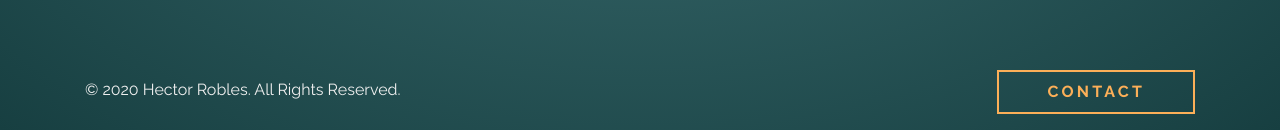
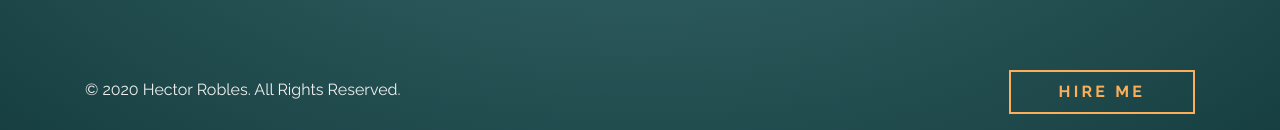
Before and after one commit to htrobles/portfolio, a React (Create React App) app: page / in a window 1280 px wide. Shown: the part 670-800 px from the top of the page. Built offline with nearby package versions, Linux system fonts and the light colour scheme.

Commit message:
include resume download, change project link target to _blank

```diff
--- a/src/components/layouts/Footer.js
+++ b/src/components/layouts/Footer.js
@@ -6,7 +6,7 @@ const Footer = () => {
 			<div className="py-3" id="footer">
 				<div className="container">
 					<span className="d-inline-block py-2">&copy; {(new Date()).getFullYear()} Hector Robles. All Rights Reserved.</span>
-					<button className="d-none d-md-block footer__button" data-toggle="modal" data-target="#contactModal">CONTACT</button>
+					<button className="d-none d-md-block footer__button" data-toggle="modal" data-target="#contactModal">HIRE ME</button>
 				</div>
 			</div>
 
@@ -14,7 +14,7 @@ const Footer = () => {
 				<div className="modal-dialog modal-dialog-centered modal-lg" role="document">
 					<div className="modal-content">
 						<div className="modal-header">
-							<h5 className="modal-title" id="contactModalTitle">CONTACT ME</h5>
+							<h5 className="modal-title" id="contactModalTitle">HIRE ME</h5>
 						</div>
 						<div className="modal-body p-md-5">
 							<div className="row">
@@ -36,8 +36,9 @@ const Footer = () => {
 									</form>
 								</div>
 								<div className="col-lg-6 pl-5">
-									<a href="tel:+639175735851" className="d-block mt-4 mb-3"><i className="mr-3 fas fa-phone-square-alt"></i> +63 917 573 5851</a>
-									<a href="mailto:hjt.robles@gmail.com" className="d-block"><i className="mr-3 fas fa-envelope"></i> hjt.robles@gmail.com</a>
+									<a href="tel:+639175735851" className="d-block mt-4 mb-3"><i className="mr-3 fas fa-phone-square-alt"></i>+63 917 573 5851</a>
+									<a href="mailto:hjt.robles@gmail.com" className="d-block mb-3"><i className="mr-3 fas fa-envelope"></i>hjt.robles@gmail.com</a>
+									<a href="./assets/downloads/hector-robles-resume.pdf" target="_blank" className="d-block"><i className="mr-3 fas fa-file"></i>Download my resume</a>
 								</div>
 							</div>
 						</div>
--- a/src/components/layouts/Portfolio.js
+++ b/src/components/layouts/Portfolio.js
@@ -24,7 +24,7 @@ const Portfolio = () => {
 										<h5 className="project__title">{project.title}</h5>
 										<p className="project__description">{project.description}</p>
 										<div className="project__btn">
-											<a href={project.url} target="blank" className="btn">VIEW PROJECT</a>
+											<a href={project.url} target="_blank" className="btn">VIEW PROJECT</a>
 										</div>
 										<div className="project__technologies pr-5">
 										{/* START OF PROJECT TECHS */}
```
Also changed, not shown: 1 other file (tests, documents, lock files or other folders).
